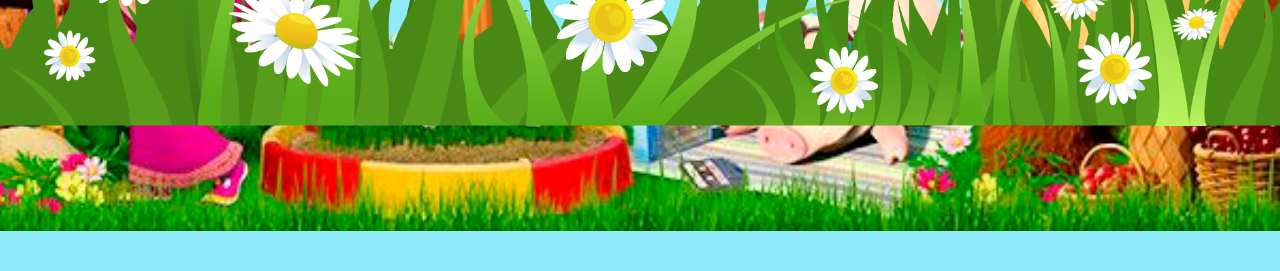
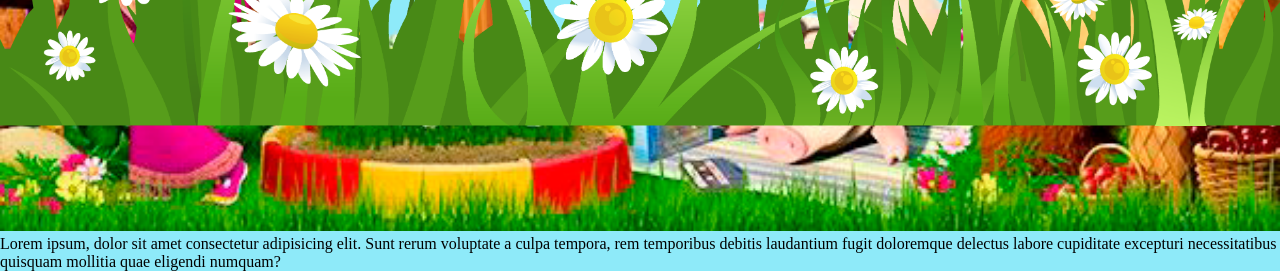
Before and after one commit to daniel-trindade/Convite-virtual-marsha-e-urso, a plain HTML site: page index.html in a window 1280 px wide. Shown: the part 674-945 px from the top of the page. Before the commit the page ends 909 px from the top, so only its background shows below. Drawn offline with Linux system fonts and the light colour scheme.

Commit message:
Update index.html

```diff
--- a/index.html
+++ b/index.html
@@ -9,7 +9,11 @@
 <body>
   <img id="cover-frame" src="./media/moldura.png" alt="moldura de Marsha e o Urso">
   <video id="video-marsha" src="./media/Marsha Convite.mp4" autoplay loop></video>
-
+  <div>
+    <p>
+      Lorem ipsum, dolor sit amet consectetur adipisicing elit. Sunt rerum voluptate a culpa tempora, rem temporibus debitis laudantium fugit doloremque delectus labore cupiditate excepturi necessitatibus quisquam mollitia quae eligendi numquam?
+    </p>
+  </div>
 
   <footer id="footer">
     <img src="./media/teste.png" alt="placa com data e hora" id="tag-img">
```
